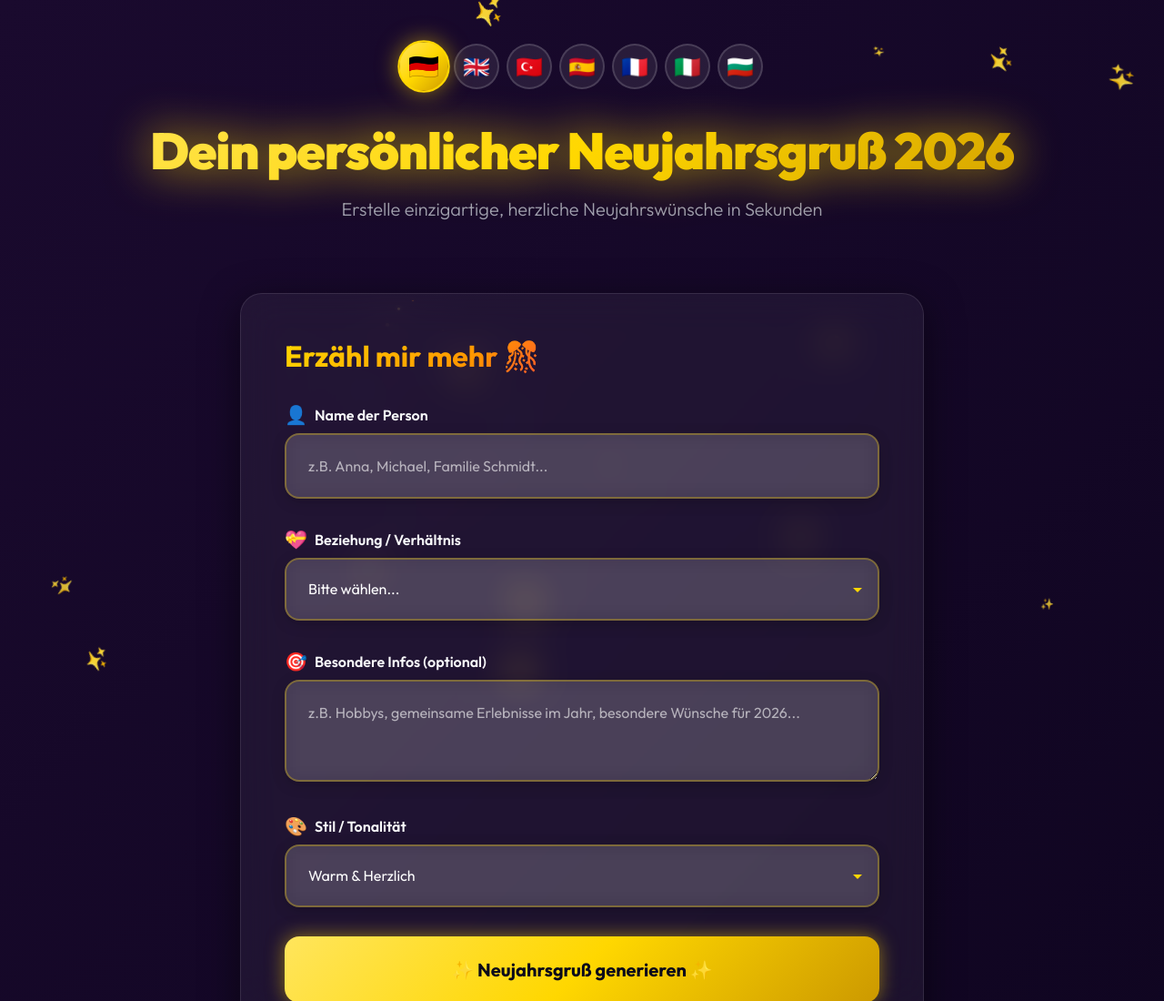
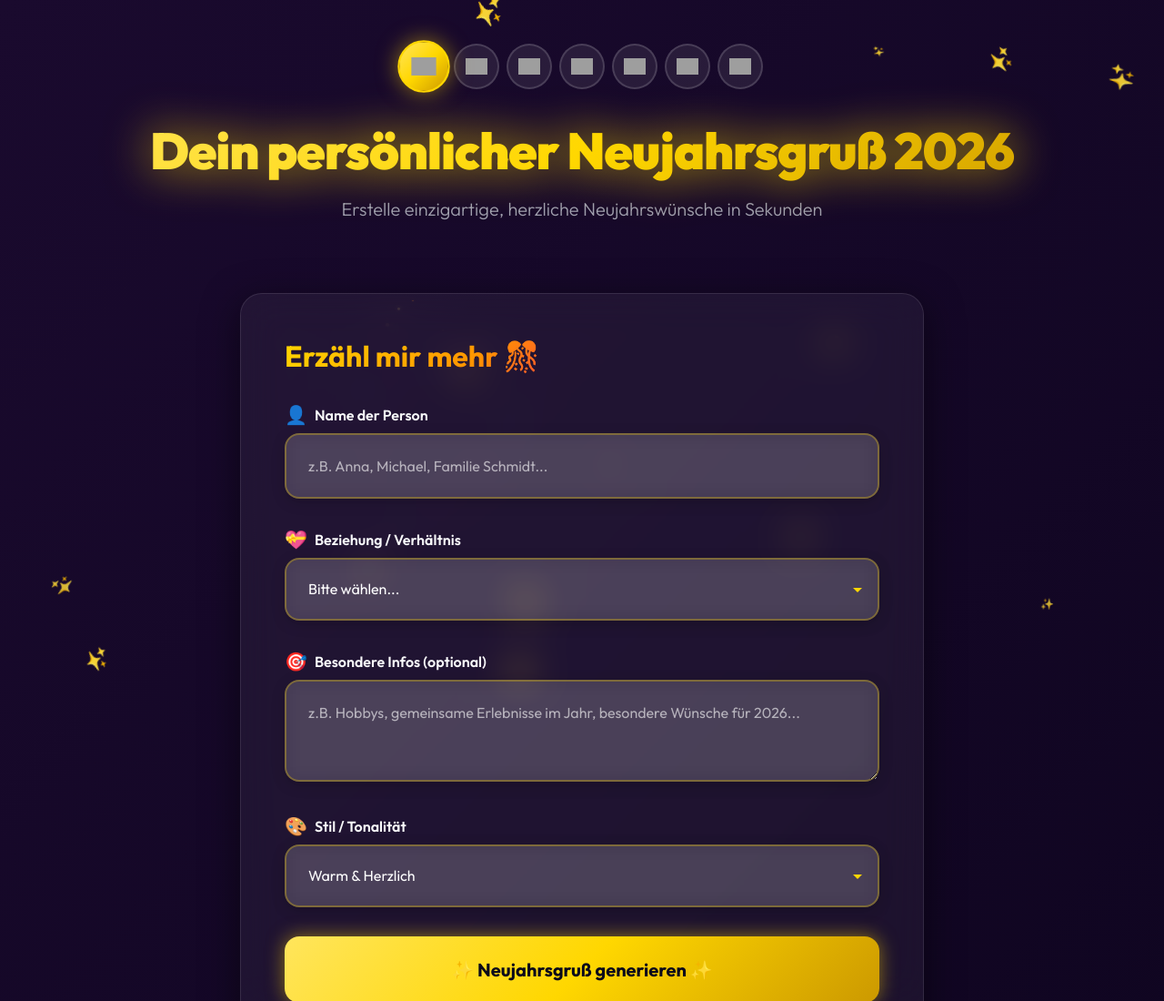
Before and after one commit to moebss/neujahrsding, a website: page index.html in a window 1280 px wide. Shown: the top 1100 px of the page at 91% size. Drawn offline with Linux system fonts and the light colour scheme; grey boxes are pictures that could not be loaded.

Commit message:
Polish: Real flag icons and personal branding

```diff
--- a/index.html
+++ b/index.html
@@ -23,13 +23,27 @@
     <header>
         <!-- Language Switcher -->
         <div class="language-switcher">
-            <button class="lang-btn active" data-lang="de" title="Deutsch">🇩🇪</button>
-            <button class="lang-btn" data-lang="en" title="English">🇬🇧</button>
-            <button class="lang-btn" data-lang="tr" title="Türkçe">🇹🇷</button>
-            <button class="lang-btn" data-lang="es" title="Español">🇪🇸</button>
-            <button class="lang-btn" data-lang="fr" title="Français">🇫🇷</button>
-            <button class="lang-btn" data-lang="it" title="Italiano">🇮🇹</button>
-            <button class="lang-btn" data-lang="bg" title="Български">🇧🇬</button>
+            <button class="lang-btn active" data-lang="de" title="Deutsch">
+                <img src="https://flagcdn.com/w40/de.png" alt="Deutsch" width="24" height="18">
+            </button>
+            <button class="lang-btn" data-lang="en" title="English">
+                <img src="https://flagcdn.com/w40/gb.png" alt="English" width="24" height="18">
+            </button>
+            <button class="lang-btn" data-lang="tr" title="Türkçe">
+                <img src="https://flagcdn.com/w40/tr.png" alt="Türkçe" width="24" height="18">
+            </button>
+            <button class="lang-btn" data-lang="es" title="Español">
+                <img src="https://flagcdn.com/w40/es.png" alt="Español" width="24" height="18">
+            </button>
+            <button class="lang-btn" data-lang="fr" title="Français">
+                <img src="https://flagcdn.com/w40/fr.png" alt="Français" width="24" height="18">
+            </button>
+            <button class="lang-btn" data-lang="it" title="Italiano">
+                <img src="https://flagcdn.com/w40/it.png" alt="Italiano" width="24" height="18">
+            </button>
+            <button class="lang-btn" data-lang="bg" title="Български">
+                <img src="https://flagcdn.com/w40/bg.png" alt="Български" width="24" height="18">
+            </button>
         </div>
 
         <h1 class="main-title">
@@ -142,7 +156,7 @@
     </main>
 
     <footer>
-        <p data-i18n="footer">Made with 💛 for 2026 | Frohes neues Jahr! 🎆</p>
+        <p data-i18n="footer">Ein Projekt von Alexander Rheindorf | Frohes neues Jahr 2026! 🎆</p>
         <p style="font-size: 0.8rem; margin-top: 10px; opacity: 0.7;">
             <a href="rechtliches.html" style="color: inherit; text-decoration: none;">Impressum & Datenschutz</a>
         </p>
```
